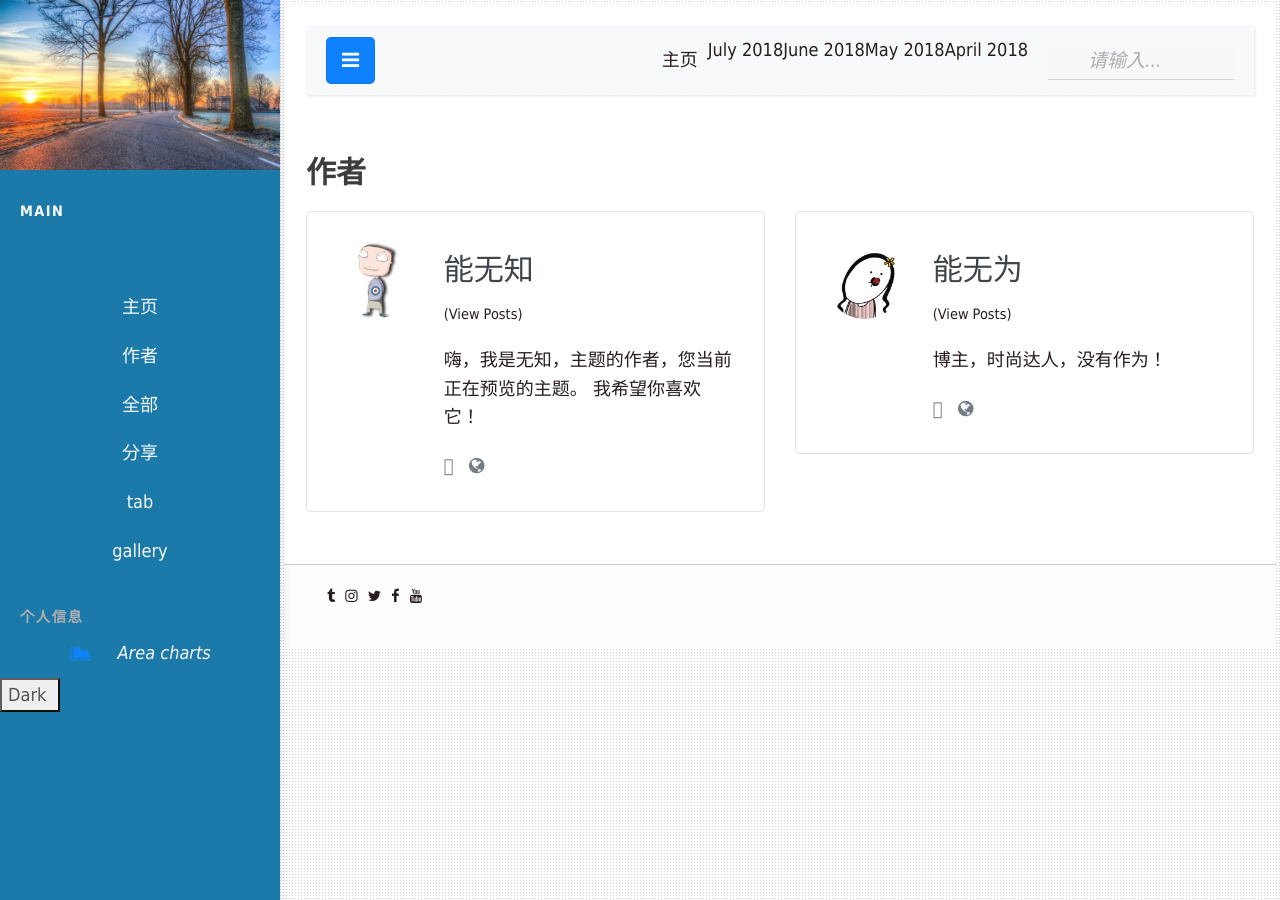
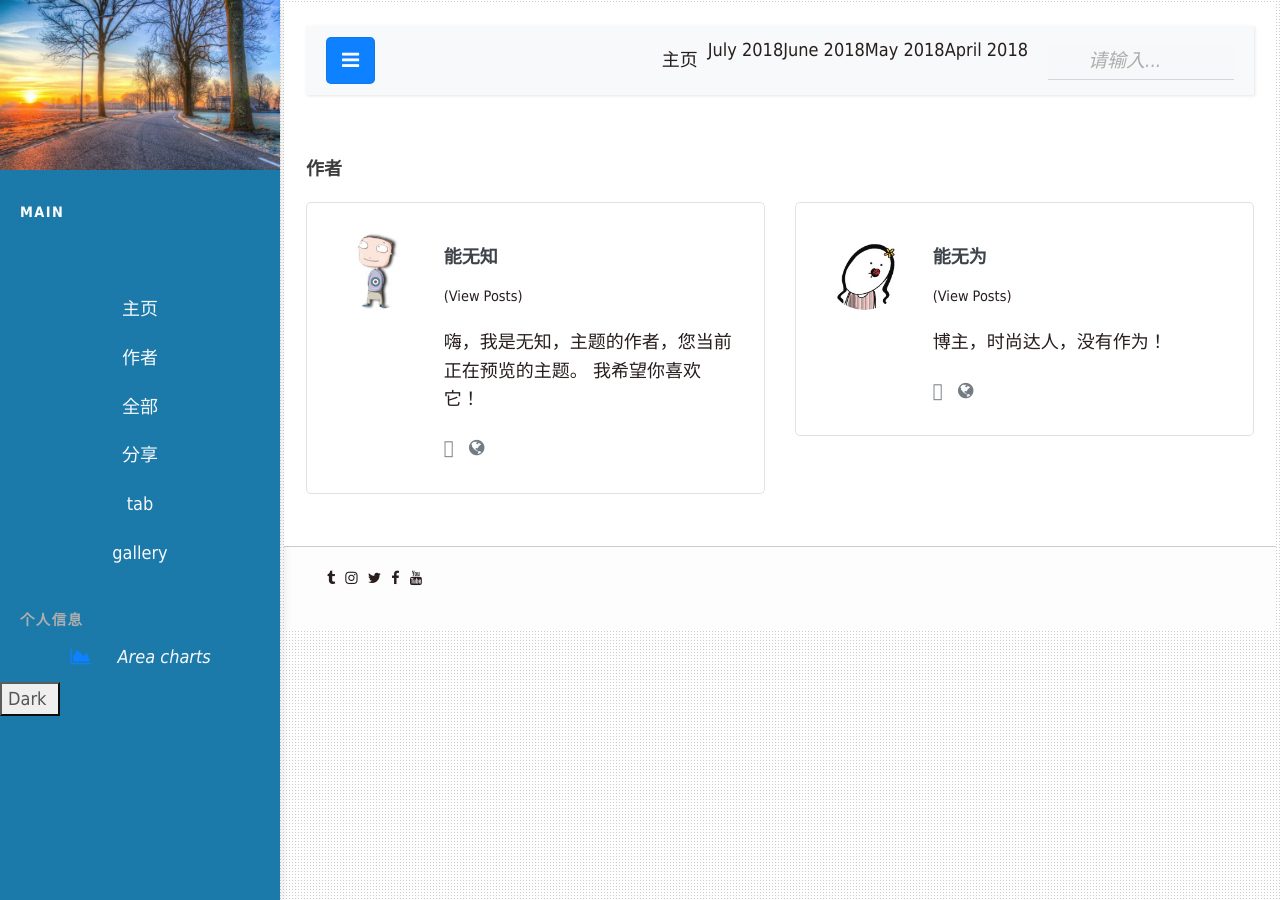
Before and after one commit to nengwuzhi/nengwuzhi.github.ioce, a Jekyll site: the page built from pages/authors-list.html, in a window 1280 px wide. Built offline with Jekyll 4.4.1, drawn with Linux system fonts in a browser that asks for light colours; nearby versions of some CDN libraries; comment, search, counter and statistics services are not loaded.

Commit message:
Update head.html

```diff
--- a/_includes/head.html
+++ b/_includes/head.html
@@ -11,7 +11,8 @@
 
 	<!-- fancybox灯箱 -->
 	<link rel="stylesheet" href="https://cdn.jsdelivr.net/gh/fancyapps/fancybox@3.5.7/dist/jquery.fancybox.min.css" />
-
+<link rel="stylesheet" href="{{site.baseurl}}/css/gallery_style.css">
+<link rel="stylesheet" href="{{site.baseurl}}/css/responsive.css">
 <!-- font -->
 <link rel="stylesheet" href="https://cdn.bootcss.com/font-awesome/4.7.0/css/font-awesome.min.css">
 <link rel='stylesheet' href='https://cdnjs.cloudflare.com/ajax/libs/material-design-iconic-font/2.2.0/css/material-design-iconic-font.min.css'>
```
